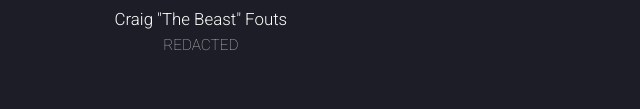
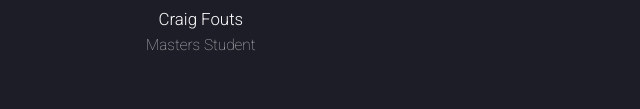
Before and after one commit to Computational-Morphogenomics-Group/Computational-Morphogenomics-Group.github.io, a plain HTML site: page members.html in a window 1280 px wide. Shown: the part 1337-1446 px from the top of the page, without its empty margins (0-640 px from the left). Drawn offline with Linux system fonts and the light colour scheme; files whose address does not match are found by name.

Commit message:
Update members.html

```diff
--- a/members.html
+++ b/members.html
@@ -74,8 +74,8 @@
 								</a>
 								<a id="craig" class="col-3 col-6-xsmall" href="#0" onclick="remove('craig')">
 									<span class="image fit"><img src="assets/images/members/craig_fouts.png" alt=""/></span>
-									<h4>Craig "The Beast" Fouts</h4>
-									<p>REDACTED</p>
+									<h4>Craig Fouts</h4>
+									<p>Masters Student</p>
 								</a>
 							</div>
 							<h3 style="margin-top: 2em">Alumni</h3>
```
